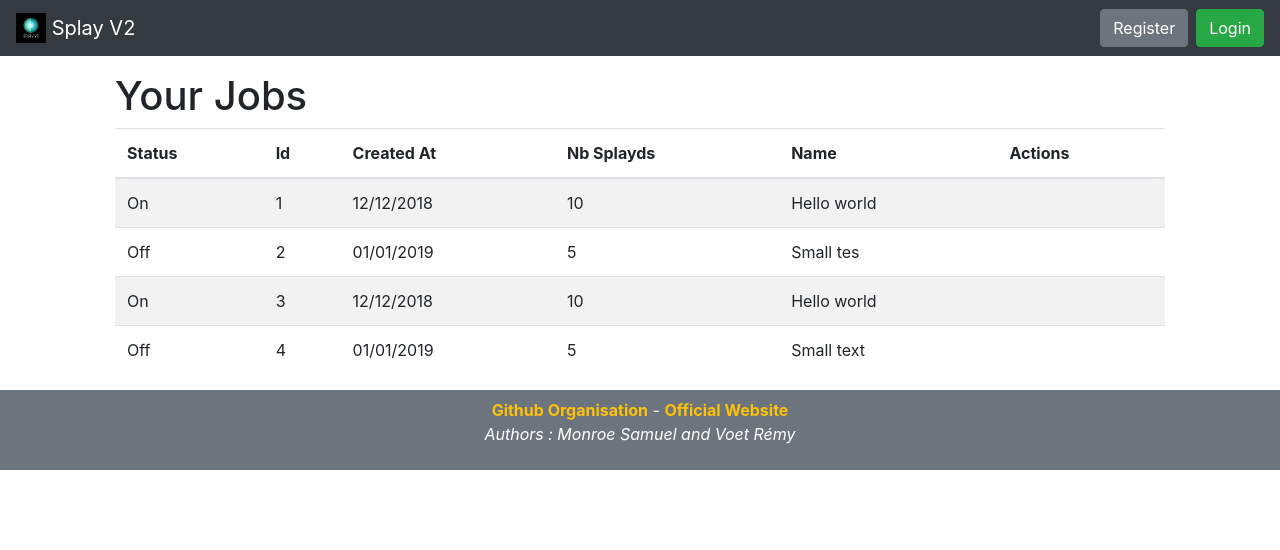
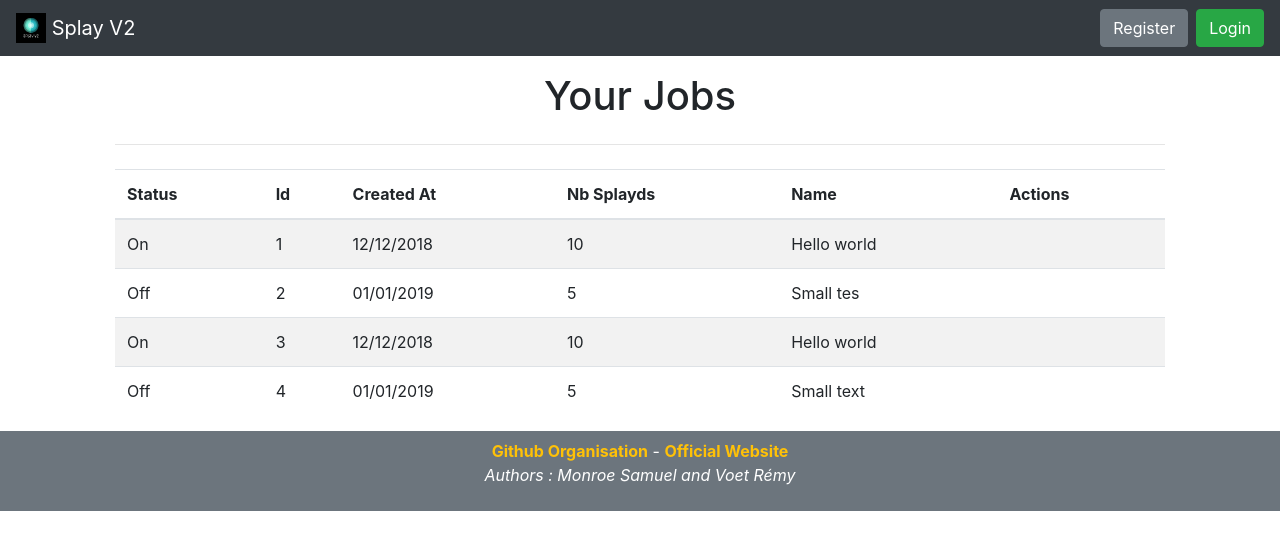
Before and after one commit to splay-project-v2/web_app, a Vue app: page /jobs in a window 1280 px wide. Shown: the top 550 px of the page. Built offline with nearby package versions, Linux system fonts and the light colour scheme.

Commit message:
Better page titles

```diff
--- a/src/components/Home.vue
+++ b/src/components/Home.vue
@@ -1,6 +1,8 @@
 <template>
   <div class="container">
-    <h1 v-if="auth.isAuth">Welcome {{ auth.username }}</h1>
+    <h1 class="text-center" v-if="auth.isAuth">Welcome {{ auth.username }}</h1>
+    <h1 class="text-center" v-else>Welcome to splay</h1>
+    <hr class="my-4">
     <p>Nisi nibh nisi dictumst risus diam vestibulum taciti sollicitudin risus hac iaculis eros. Felis, a ultrices sed mattis justo blandit nisi purus luctus diam porta cras. Justo senectus natoque penatibus purus. Risus aptent vitae litora curabitur ultricies elementum sit, pulvinar mollis. Amet, feugiat mollis nostra euismod turpis vel cum blandit quis. Integer interdum luctus mus nam magnis tempor nunc urna. Pretium penatibus vivamus morbi nostra pellentesque dapibus. Pretium dui conubia tellus ut platea, ipsum platea. Et cras iaculis sociis. Neque sociis iaculis torquent rutrum. Per molestie sit congue at.</p>
     <p>Sed consectetur porta et risus duis fusce suscipit a lectus class. Maecenas pretium laoreet aliquet nec sit id. Hac velit faucibus egestas, nam at hac per. Velit tortor bibendum ut sociis interdum. Metus sagittis eget natoque dolor, suspendisse tellus. Eros curae; vivamus porta feugiat mauris orci sed rutrum imperdiet! Sem viverra donec elit ut magnis eget? Justo tristique, viverra ultricies. Vulputate taciti arcu nisi elementum faucibus augue praesent platea risus tempor natoque. Ridiculus sollicitudin eget phasellus egestas consequat porta euismod lobortis duis. Mattis viverra fames?</p>
     <p>Ac congue auctor curabitur fermentum. Vehicula quam, dignissim torquent? Ridiculus facilisi posuere mi quisque ipsum sociosqu sodales volutpat montes leo. Phasellus egestas eu ac fringilla, integer purus hendrerit adipiscing dis! Pellentesque nec ipsum consectetur sodales massa tempor praesent lacus massa quis. Cras suspendisse litora metus pulvinar rhoncus purus lectus. Eget cursus semper.</p>
--- a/src/components/Jobs.vue
+++ b/src/components/Jobs.vue
@@ -1,6 +1,7 @@
 <template>
   <div class="container">
-    <h1>Your Jobs</h1>
+    <h1 class="text-center">Your Jobs</h1>
+    <hr class="my-4">
     <b-alert
       variant="success"
       dismissible
--- a/src/components/Login.vue
+++ b/src/components/Login.vue
@@ -1,6 +1,7 @@
 <template>
   <div class="container">
     <h1 class="text-center">Login</h1>
+    <hr class="my-4">
     <b-alert variant="danger" fade :show="alerts.error != null" @dismissed="alerts.error=null">
       <span v-html="alerts.error"></span>
     </b-alert>
--- a/src/components/Register.vue
+++ b/src/components/Register.vue
@@ -1,6 +1,7 @@
 <template>
   <div class="container">
-    <h1>Register</h1>
+    <h1 class="text-center">Register</h1>
+    <hr class="my-4">
     <b-alert variant="danger" fade :show="alerts.error != null" @dismissed="alerts.error=null">
       <span v-html="alerts.error"></span>
     </b-alert>
```
